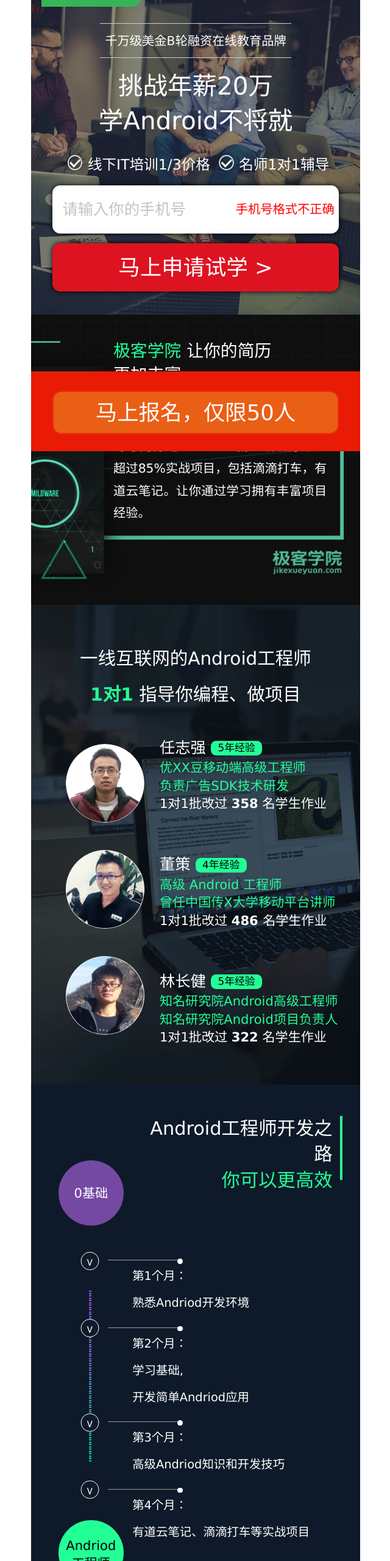
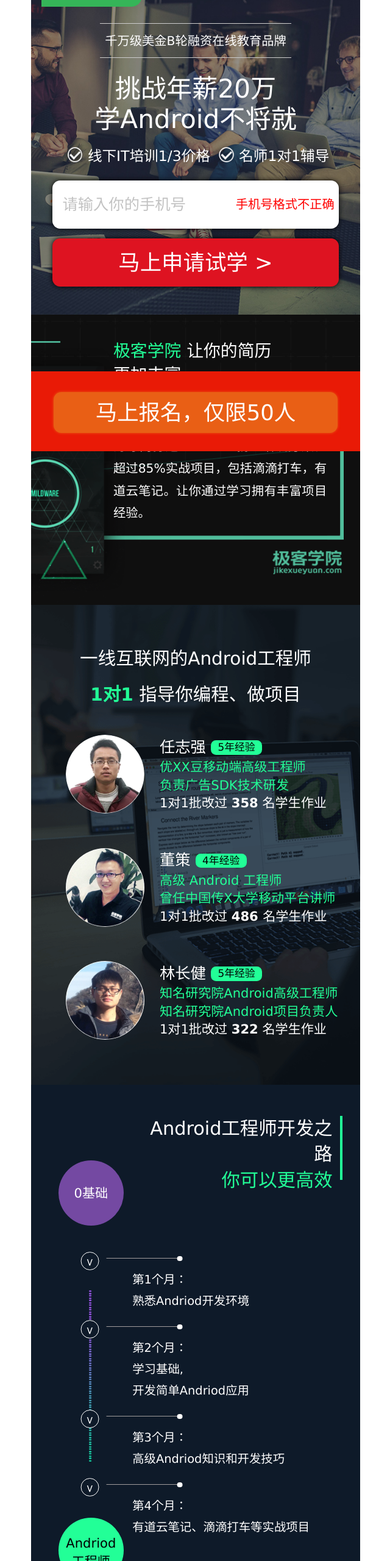
Before and after one commit to hizeng/projectTest, a website: page index.html in a window 1280 px wide. Shown: the part 60-2620 px from the top of the page at 61% size, without its empty margins (319-959 px from the left). Drawn offline with Linux system fonts and the light colour scheme.

Commit message:
modify the code structure

```diff
--- a/index.html
+++ b/index.html
@@ -19,13 +19,15 @@
         <img src="./img/jikelogo01.png" alt="logo">
         <div class="banner-main">
             <p class="banner-title">千万级美金B轮融资在线教育品牌</p>
-            <p class="banner-subtitle">挑战年薪20万</p>
-            <p class="banner-slogan">学Android不将就</p>
-
-
-        	<span><i></i>线下IT培训1/3价格</span>
-            <span><i></i>名师1对1辅导</span>
-
+            <h1 class="banner-subtitle">挑战年薪20万<br>学Android不将就</h1>
+            <div class="banner-selling-point">
+	            <ul>
+	            	<li><i></i>线下IT培训1/3价格
+	            	</li>
+	            	<li><i></i>名师1对1辅导
+	            	</li>
+	            </ul>
+        	</div>
         </div>
         <div class="banner-component">
             <input type="text" placeholder="请输入你的手机号" class="phone-number">
@@ -42,27 +44,22 @@
     <!-- 极客导师 -->
     <div class="teacher-container">
         <p class="teacher-title">一线互联网的Android工程师<br /><span>1对1</span> 指导你编程、做项目</p>
-        <div class="teacher-img">
-            <img src="./img/teacher1.png" alt="任志强的图片">
-            <img src="./img/teacher2.jpg" alt="董策的图片">
-            <img src="./img/teacher3.jpg" alt="林长健的图片">
-        </div>
         <div class="teacher-description">
             <ul>
                 <li>
-                    <p class="teacher-name"> 任志强 <span class="teacher-experience">5年经验</span></p>
+                    <p class="teacher-name"><img src="./img/teacher1.png" alt="任志强的图片">任志强 <span class="teacher-experience">5年经验</span></p>
                     <p class="teacher-jobtitle">优XX豆移动端高级工程师 <br> 负责广告SDK技术研发</p>
-                    <p class="teacher-summary">1对1批改过 <strong>358</strong> 名学生作业</p>
+                    <p class="teacher-workload">1对1批改过 <strong>358</strong> 名学生作业</p>
                 </li>
                 <li>
-                    <p class="teacher-name">董策 <span class="teacher-experience">4年经验</span></p>
+                    <p class="teacher-name"><img src="./img/teacher2.jpg" alt="董策的图片">董策 <span class="teacher-experience">4年经验</span></p>
                     <p class="teacher-jobtitle"> 高级 Android 工程师 <br>曾任中国传X大学移动平台讲师 </p>
-                    <p class="teacher-summary">1对1批改过 <strong>486 </strong> 名学生作业</p>
+                    <p class="teacher-workload">1对1批改过 <strong>486 </strong> 名学生作业</p>
                 </li>
                 <li>
-                    <p class="teacher-name">林长健 <span class="teacher-experience">5年经验</span></p>
+                    <p class="teacher-name"><img src="./img/teacher3.jpg" alt="林长健的图片">林长健 <span class="teacher-experience">5年经验</span></p>
                     <p class="teacher-jobtitle">知名研究院Android高级工程师<br>知名研究院Android项目负责人</p>
-                    <p class="teacher-summary">1对1批改过 <strong>322</strong> 名学生作业</p>
+                    <p class="teacher-workload">1对1批改过 <strong>322</strong> 名学生作业</p>
                 </li>
             </ul>
         </div>
@@ -76,13 +73,20 @@
                 <div class="develop-dotted-icon"><img src="img/solid.png" alt="渐变的虚线"></div>
                 	<ul>
 	                    <li>
-                        <i>&nbsp></i><p><span>第1个月：</span><br>熟悉Andriod开发环境</p></li>
+	                        <i>&nbsp></i><p class="develop-month">第1个月：</p>
+	                                     <p class="develop-descriotion">熟悉Andriod开发环境</p>
+	                    </li>
 	                    <li>
-                        <i>&nbsp></i><p><span>第2个月：</span><br>学习基础,<br><br>开发简单Andriod应用</p></li>
+	                        <i>&nbsp></i><p class="develop-month">第2个月：</p>
+	                        		     <p class="develop-descriotion">学习基础,<br>开发简单Andriod应用</p>
+	                    </li>
 	                    <li>
-                        <i>&nbsp></i><p><span>第3个月：</span><br>高级Andriod知识和开发技巧</p></li>
+	                        <i>&nbsp></i><p class="develop-month">第3个月：</p>
+	                                     <p class="develop-descriotion">高级Andriod知识和开发技巧</p>
+	                    </li>
 	                    <li>
-                        <i>&nbsp></i><p><span>第4个月：</span><br>有道云笔记、滴滴打车等实战项目</p>
+	                        <i>&nbsp></i><p class="develop-month">第4个月：</p>
+	                                     <p class="develop-descriotion">有道云笔记、滴滴打车等实战项目</p>
 	                    </li>
                     </ul>
             </div>
@@ -94,40 +98,50 @@
         <p>毕业后，我们提供<span>内推就业</span>服务<br>超过<span>625</span>家合作企业优质职位等你入职</p>
          <div class="job-content">
          	<ul>
-	             <li><img src="img/job1.png" alt="超客网络"></li>
-	             <li><img src="img/job2.png" alt="探探"></li>
-	             <li><img src="img/job3.png" alt="南方银谷"></li>
-	             <li><img src="img/job4.png" alt="阿里巴巴"></li>
-	             <li><img src="img/job5.png" alt="百词斩"></li>
-	             <li><img src="img/job6.png" alt="每日瑜伽"></li>
+	             <li><img src="img/job1.png" alt="超客网络">
+	             </li>
+	             <li><img src="img/job2.png" alt="探探">
+	             </li>
+	             <li><img src="img/job3.png" alt="南方银谷">
+	             </li>
+	             <li><img src="img/job4.png" alt="阿里巴巴">
+	             </li>
+	             <li><img src="img/job5.png" alt="百词斩">
+	             </li>
+	             <li><img src="img/job6.png" alt="每日瑜伽">
+	             </li>
 		     </ul>
          </div>
     </div>
     <!-- 极客奖项 -->
     <div class="awards-container">
-        <h1 class="awards-title">我们是谁?</h1>
+        <p class="awards-title">我们是谁?</p>
         <h2 class="awards-subtitle"> <img src="img/jikelogo3.png" alt="logo"><span> &nbsp ——中国IT职业在线教育知名品牌</span></h2>
         <div class="awards-icon">
             <ul>
-                <li><img src="img/awtip3.png" alt="$logo "></li>
-                <li><img src="img/awtip2.png" alt="people"></li>
-                <li><img src="img/awtip1.png" alt="solid"></li>
+                <li><img src="img/awtip3.png" alt="$logo ">
+                    <p><span>千万</span>级<br>美金B轮融资</p>
+                </li>
+                <li><img src="img/awtip2.png" alt="people">
+             		<p><span>220</span>万<br>小伙伴的选择</p>
+                </li>
+                <li><img src="img/awtip1.png" alt="solid">
+                    <p><span>10.6</span>万<br>IT知识点积累</p>
+                </li>
             </ul>
-        </div>
-	    <div class="awards-description">
-	        <p><span>千万</span>级<br>美金B轮融资</p>
-	        <p><span>220</span>万<br>小伙伴的选择</p>
-	        <p><span>10.6</span>万<br>IT知识点积累</p>
         </div>
 	        <h2 class="awards-summary">2014-2015腾讯教育年度总评榜双料大奖</h2>
         <div class="awards-content">
             <ul>
                 <li><img src="img/aw1.png" alt="2014年度最具竞争力IT教育品牌">
-                    <p>2014年度最具竞争力<br> IT教育品牌</p></li>
+                    <p>2014年度最具竞争力<br> IT教育品牌</p>
+                </li>
                 <li><img src="img/aw2.png" alt="2014年度最具创新力在线教育品牌">
-                    <p>2014年度最具创新力<br> 在线教育品牌</p></li>
+                    <p>2014年度最具创新力<br> 在线教育品牌</p>
+                </li>
                 <li><img src="img/aw3.png" alt="2015年度竞争力在线教育品牌">
-                    <p>2015年度竞争力<br> 在线教育品牌</p></li>
+                    <p>2015年度竞争力<br> 在线教育品牌</p>
+                </li>
                 <li><img src="img/aw4.png" alt="2015年度知名职业教育品牌">
                     <p>2015年度知名 <br> 职业教育品牌</p>
                 </li>
--- a/less/style.less
+++ b/less/style.less
@@ -61,17 +61,7 @@ i {
 
 
 
-        i {
-            position: relative;
-            top: 2/@ppr;
-            margin-right: 10/@ppr;
-            display: inline-block;
-            width: 40/@ppr;
-            height: 40/@ppr;
-            background-size: 130%;
-            background-image:url("@{bg}/nike-logo.png");
-            background-position: 0 0;
-        }
+
     }
     input {
         display: block;
@@ -103,6 +93,8 @@ i {
 }
 
 .banner-main {
+	width:640/@ppr;
+	height:204/@ppr;
     position:relative;
     top:116/@ppr;
     text-align: center;
@@ -118,24 +110,40 @@ i {
     border-bottom: 0.1/@ppr solid #ccc;
 }
 .banner-subtitle {
-    height: 48/@ppr;
-    line-height: 48/@ppr;
+    height: 96/@ppr;
+    line-height:1.2;
     margin-top: 30/@ppr;
-    font-size: 48/@ppr;
+    font-size: 50/@ppr;
     font-weight: 500;
 }
-
-.banner-slogan {
-    height: 48/@ppr;
-    line-height: 48/@ppr;
-    margin-top: 20/@ppr;
-    font-size: 48/@ppr;
-    font-weight: 500;
+.banner-selling-point{
+	width:640/@ppr;
+	height:40/@ppr;
+	margin-top:34/@ppr;
+	ul{
+		li{
+			font-size:28/@ppr;
+			display:inline-block;
+			 i {
+            position: relative;
+            top: 2/@ppr;
+            margin-right: 10/@ppr;
+            display: inline-block;
+            width: 40/@ppr;
+            height: 40/@ppr;
+            background-size: 130%;
+            background-image:url("@{bg}/nike-logo.png");
+            background-position: 0 0;
+        }
+		}
+	}
 }
 
 .banner-component{
     position: relative;
-    margin-top: 140/@ppr;
+    margin-top: 218/@ppr;
+    width:640/@ppr;
+    height:210/@ppr;
 }
 
 .banner-component-msg{
@@ -211,27 +219,15 @@ i {
     }
 }
 
-.teacher-img{
-    width: 153/@ppr;
-    float: left;
-    margin-top: 120/@ppr;
-    img {
-        width: 153/@ppr;
-        height: 153/@ppr;
-        border-radius: 153/@ppr;
-        margin-left: 68/@ppr;
-        margin-top: 53/@ppr;
-    }
-}
 
 .teacher-description {
-    margin-top: 160/@ppr;
+    margin-top: 83/@ppr;
     margin-left: 250/@ppr;
     ul {
         height: 560/@ppr;
         li {
             display: block;
-            margin-top: 80/@ppr;
+            margin-top: -80/@ppr;
 
             p {
                 display: block;
@@ -243,6 +239,15 @@ i {
 .teacher-name {
     font-size: 30/@ppr;
     font-weight: 500;
+    img{
+    	display:block;
+    	width: 153/@ppr;
+        height: 153/@ppr;
+        border-radius: 153/@ppr;
+        position:relative;
+        top:150/@ppr;
+        right:183/@ppr;
+    }
 }
 
 .teacher-experience {
@@ -264,7 +269,7 @@ i {
     font-weight: 200;
 }
 
-.teacher-summary {
+.teacher-workload{
     font-size: 25/@ppr;
     font-weight: 200;
 }
@@ -344,41 +349,40 @@ i {
         	p{
         		display:inline-block;
         		width:400/@ppr;
-        		line-height:26/@ppr;
+        		line-height:1.8;
         		font-size:23/@ppr;
         		position:relative;
         		top:30/@ppr;
         	}
-            span {
-            	display:block;
-                font-weight: lighter;
-                position:relative;
-            }
-            span:before{
+
+            i:before{
                 content: '';
                 position: absolute;
-			    top: -72%;
-			    left:-12%;
+			    top: -473%;
+			    left:32%;
 			    background: #a09c9c;
-			    width: 34%;
-			    height: 1px;
+			    width: 4%;
+			    height: 139/@ppr;
 
             }
-            span:after{
+            i:after{
                 content: '';
                 position: absolute;
-			    top: -82%;
+			    top: -500%;
 			    left:22%;
 			    background: #a09c9c;
 			    width: 10/@ppr;
 			    height: 10/@ppr;
 			    background-color: white;
 			    border-radius: 10/@ppr;
-            }
+
         }
     }
 }
-
+}
+.develop-descriotion{
+	line-height:1.2;
+}
 .develop-base-icon {
     width: 127/@ppr;
     height: 127/@ppr;
@@ -461,8 +465,6 @@ i {
     height: 28/@ppr;
     font-size: 25/@ppr;
     font-weight:400;
-
-
     img {
         display: inline-block;
         width: 100/@ppr;
@@ -471,44 +473,25 @@ i {
     }
 }
 
-.awards-description {
-    font-size: 24/@ppr;
-    text-align: center;
-    font-weight: 200;
-    margin-left: -40/@ppr;
-    p {
-
-        display: inline-block;
-        margin-left: 53/@ppr;
-
-        span {
-            font-size: 46/@ppr;
-        }
-    }
-}
-
 .awards-summary {
-
     text-align: center;
     font-size: 25/@ppr;
     font-weight:400;
-    margin-top: 70/@ppr;
+    margin-top: 30/@ppr;
     color: #22FF97;
 }
 
 .awards-icon {
     width: 640/@ppr;
-    height: 250/@ppr;
+    height: 390/@ppr;
     ul {
         width: 640/@ppr;
         height: 250/@ppr;
         text-align: center;
         margin-left: -10/@ppr;
         li {
-            width: 129/@ppr;
+            width: 140/@ppr;
             height: 129/@ppr;
-            border-radius: 129/@ppr;
-            background: pink;
             display: block;
             float: left;
             margin-left: 68/@ppr;
@@ -517,6 +500,18 @@ i {
                 width: 129/@ppr;
                 height: 129/@ppr;
                 display: block;
+            }
+            p{
+            	display:block;
+            	width:173/@ppr;
+            	height:80/@ppr;
+            	font-weight:lighter;
+            	margin-top:47/@ppr;
+                position: relative;
+            	right:20/@ppr;
+            	  span {
+                           font-size: 46/@ppr;
+        }
             }
         }
     }
```
Also changed, not shown: css/style.css. Lines whose indentation alone changed are shown as unchanged.
